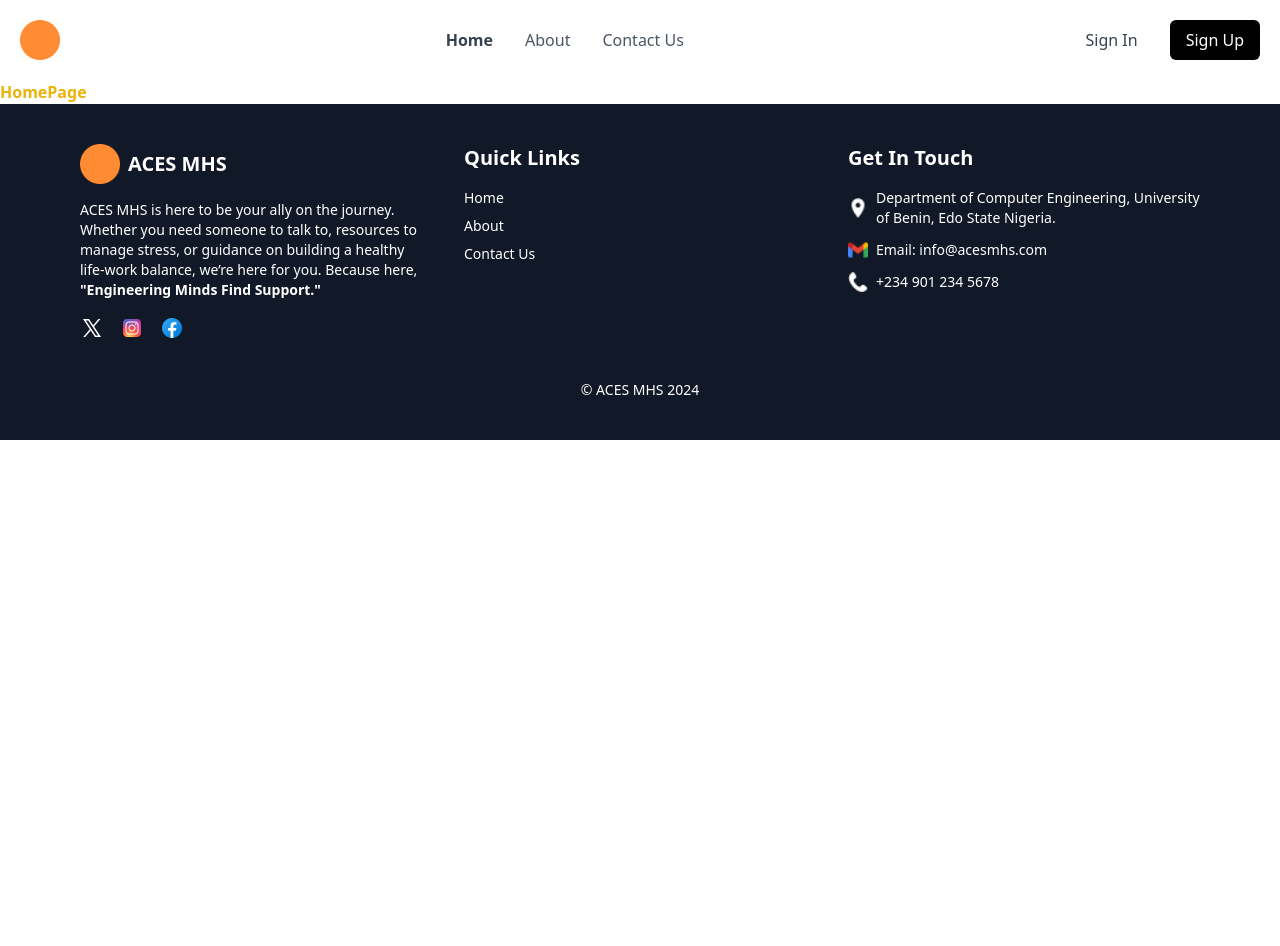
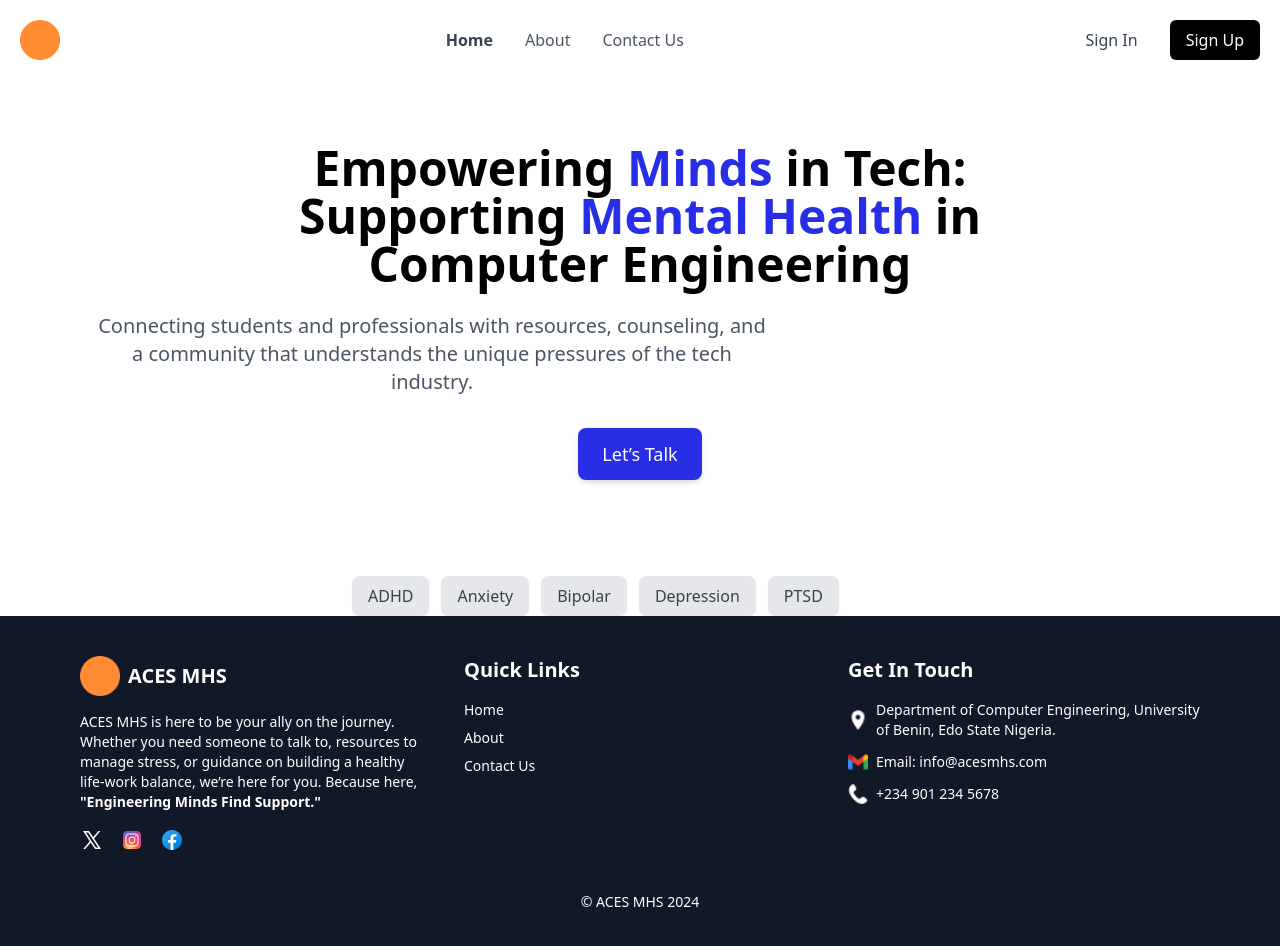
Before and after one commit to xavierScript/ACES-MHS, a React (Vite) app: page / in a window 1280 px wide. Shown: the top 946 px of the page. Before the commit the page ends 800 px from the top, so only its background shows below. Built offline with nearby package versions, Linux system fonts and the light colour scheme.

Commit message:
update: homepage

```diff
--- a/src/pages/Homepage.jsx
+++ b/src/pages/Homepage.jsx
@@ -5,7 +5,46 @@ function Homepage() {
   return (
     <div>
       <PageNav />
-      <h1 className="textxl text-yellow-500 font-semibold">HomePage</h1>
+      <section className="px-6 py-16 text-center  bg-white md:px-12 lg:px-24">
+  <h1 className="text-3xl md:text-4xl lg:text-5xl font-extrabold leading-tight mb-6">
+    Empowering <span className="text-[#272EE5]">Minds</span> in Tech: <br className="hidden md:block" />
+    Supporting <span className="text-[#272EE5]">Mental Health</span> in <br /> Computer Engineering
+  </h1>
+
+  <p className="text-gray-600 text-center text-lg md:text-xl max-w-2xl mx-auto md:mx-0 mb-8">
+    Connecting students and professionals with resources, counseling, and a community that understands the unique pressures of the tech industry.
+  </p>
+
+  <a
+    href="#"
+    className="inline-block px-6 py-3 bg-[#272EE5] text-white font-medium text-lg rounded-lg shadow-md hover:bg-[#1e22b5] transition-colors duration-200"
+  >
+    Let’s Talk
+  </a>
+</section>
+<section>
+<ul className="flex flex-col lg:flex-row lg:flex-wrap gap-3 mx-auto mt-8 max-w-xl">
+  <li className="bg-gray-200 text-gray-700 px-4 py-2 rounded-lg shadow-sm hover:bg-gray-300 transition-colors duration-200 cursor-pointer text-center">
+    ADHD
+  </li>
+  <li className="bg-gray-200 text-gray-700 px-4 py-2 rounded-lg shadow-sm hover:bg-gray-300 transition-colors duration-200 cursor-pointer text-center">
+    Anxiety
+  </li>
+  <li className="bg-gray-200 text-gray-700 px-4 py-2 rounded-lg shadow-sm hover:bg-gray-300 transition-colors duration-200 cursor-pointer text-center">
+    Bipolar
+  </li>
+  <li className="bg-gray-200 text-gray-700 px-4 py-2 rounded-lg shadow-sm hover:bg-gray-300 transition-colors duration-200 cursor-pointer text-center">
+    Depression
+  </li>
+  <li className="bg-gray-200 text-gray-700 px-4 py-2 rounded-lg shadow-sm hover:bg-gray-300 transition-colors duration-200 cursor-pointer text-center">
+    PTSD
+  </li>
+</ul>
+
+</section>
+
+
+
       <Footer />
     </div>
   );
```
